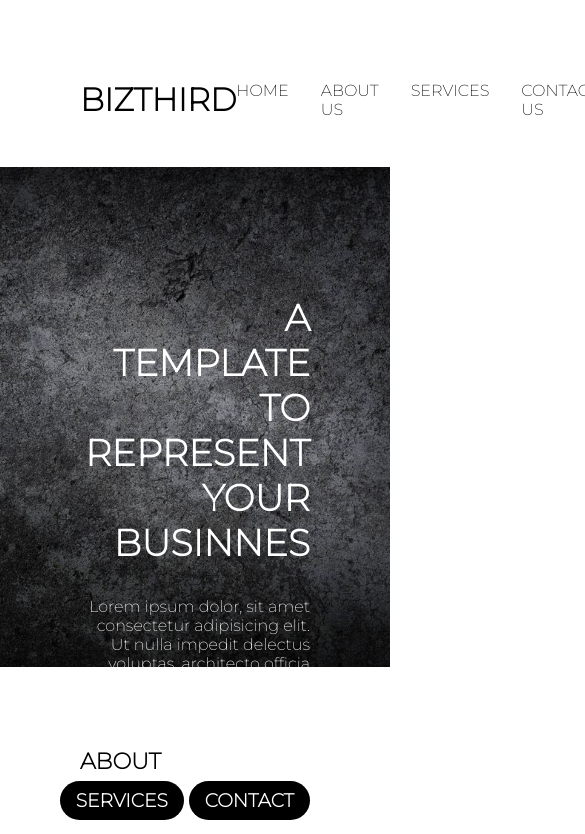
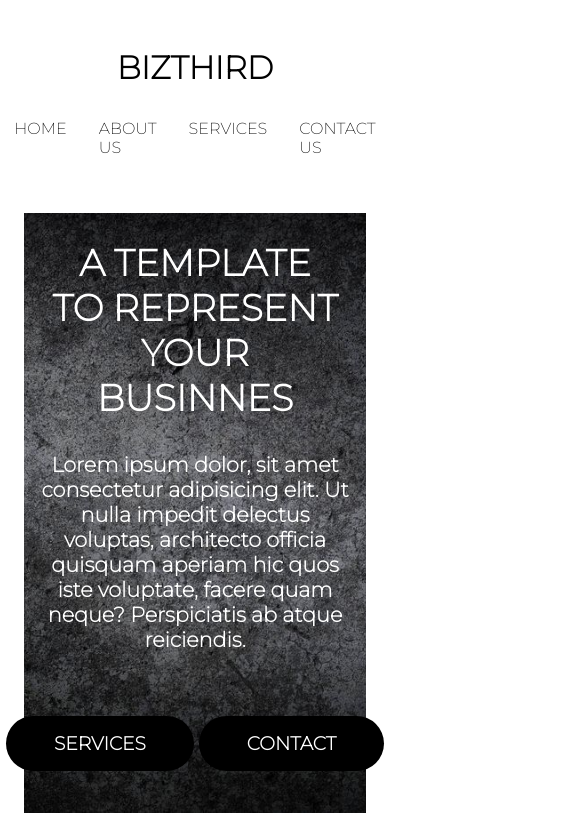
Before and after one commit to Facu0797/BIZTHIRD, a plain HTML site: page index.html in a window 390 px wide. Shown: the top 834 px of the page, 585 px wide, since content can reach past the window. Drawn offline with Linux system fonts and the light colour scheme.

Commit message:
Agregando las MQ al proyecto

```diff
--- a/css/styles.css
+++ b/css/styles.css
@@ -130,3 +130,75 @@ header nav ul li{
 .seccion-tres h4{
     font-family: 'Montserrat', sans-serif;
 }
+
+
+/*** PANTALLA CELULAR ***/
+
+                /* PERFIL */
+
+@media screen and (max-width:570px){
+    header{
+        display: flex;
+        flex-direction: column;
+        align-items: center;
+        gap: 2rem;
+        padding: 3rem;
+        padding-bottom: 2rem;
+    }
+
+    .perfil{
+        height: 600px;
+        margin: 1.5rem;
+        justify-content: center;
+        align-items: center;
+        text-align: center;
+        padding: 1rem;
+        padding-top: 0;
+    }
+
+    .perfil-uno p{
+        font-size: 1.3rem;
+        font-weight:bold;
+        text-align:center;
+    }
+
+    .perfil-dos{
+        padding-top: 2rem;
+    }
+
+    .perfil-dos .boton-perfil{
+        padding-inline: 3rem;
+        padding-block: 1rem;
+    }
+
+                /* SECCION UNO */
+
+    .about{
+        text-align: center;
+    }
+
+    .about-p{
+        flex-direction: column ;
+        text-align: center;
+    }
+
+    .seccion-dos h4{
+        text-align: center;
+    }
+
+    .servicios{
+        flex-direction: column;
+    }
+
+    .seccion-dos .servicios .servicio p{
+        text-align: center;
+        font-size: 1.2rem;
+    }
+
+    .seccion-dos .servicios .servicio img{
+        width: 300px;
+        height: 200px;
+    }
+
+
+}
```
